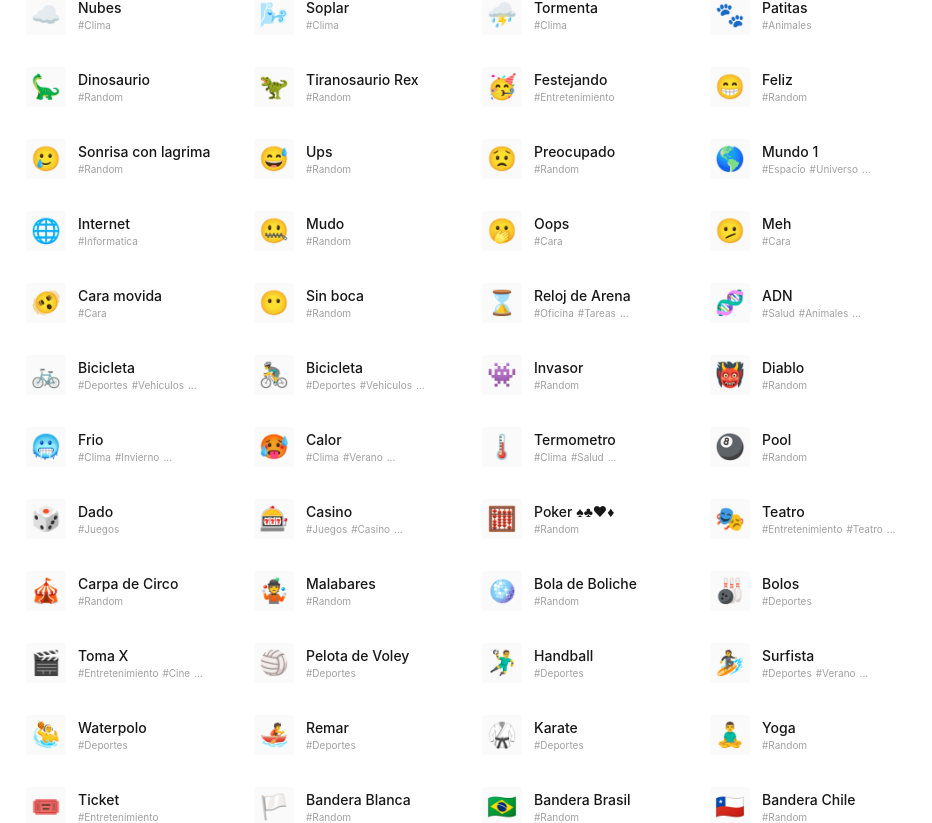
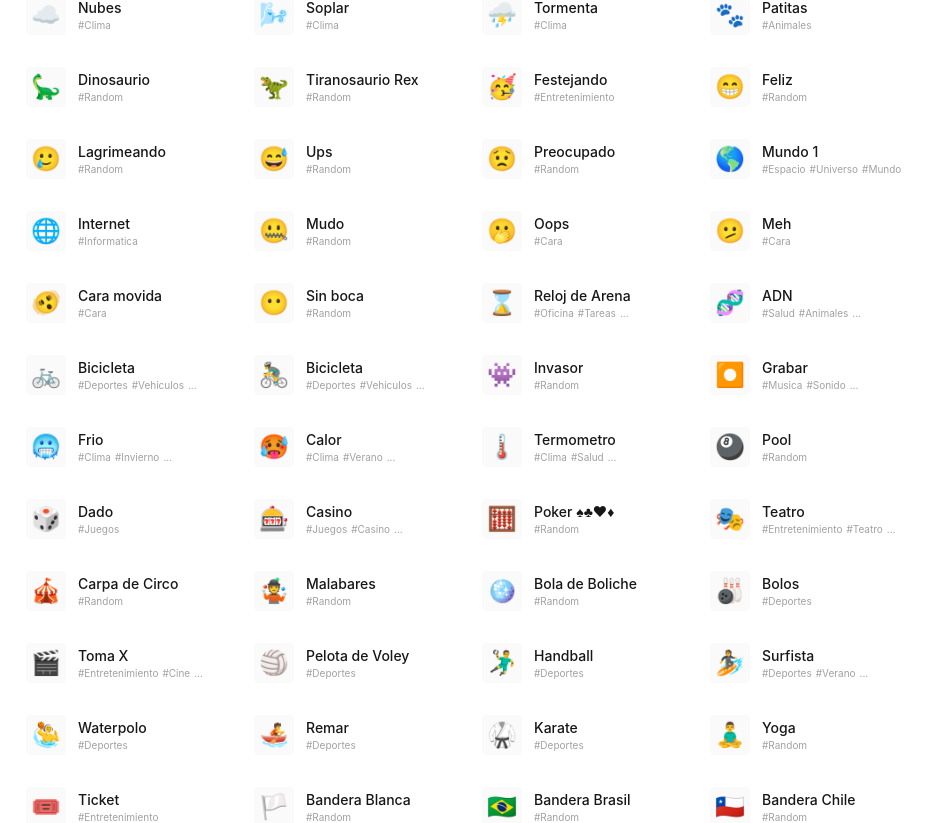
Before and after one commit to gonzalogramagia/l, a React (Vite) app: page / in a window 1280 px wide. Shown: the part 1492-2315 px from the top of the page, without its empty margins (174-1106 px from the left). Built offline with nearby package versions, Linux system fonts and the light colour scheme.

Commit message:
feat: apply local note link styles and fix symbols data syntax

```diff
--- a/src/components/local-note-link.tsx
+++ b/src/components/local-note-link.tsx
@@ -1,13 +1,18 @@
 import { StickyNote } from 'lucide-react'
+import { useLanguage } from '../contexts/language-context'
 
 export function LocalNoteLink() {
+    const { language } = useLanguage()
+    const baseUrl = "https://local.gonzalogramagia.com"
+    const href = language === 'en' ? `${baseUrl}/en` : baseUrl
+
     return (
         <a
-            href="https://local.gonzalogramagia.com"
-            className="fixed bottom-8 left-8 z-50 p-3 bg-white text-neutral-900 border border-neutral-200 rounded-full shadow-lg hover:bg-neutral-100 transition-colors cursor-pointer"
+            href={href}
+            className="fixed bottom-8 left-8 p-3 bg-white dark:bg-gray-800 border border-gray-200 dark:border-gray-700 rounded-full shadow-lg hover:shadow-xl transition-all hover:scale-110 group z-50"
             aria-label="Local Notes"
         >
-            <StickyNote className="w-6 h-6" />
+            <StickyNote className="w-6 h-6 text-gray-900 dark:text-white group-hover:text-yellow-500 transition-colors" />
         </a>
     )
 }
--- a/src/data/symbols.ts
+++ b/src/data/symbols.ts
@@ -166,10 +166,10 @@ export const symbols: SymbolItem[] = [
     { symbol: "🦖", description: { es: { main: "Tiranosaurio Rex" }, en: { main: "T-Rex" } }, category: "Emojis", tags: { es: ["Random"], en: ["Random"] } },
     { symbol: "🥳", description: { es: { main: "Festejando", secondary: ["Fiesta"] }, en: { main: "Partying Face", secondary: ["Party"] } }, category: "Emojis", tags: { es: ["Entretenimiento"], en: ["Entertainment"] } },
     { symbol: "😁", description: { es: { main: "Feliz" }, en: { main: "Happy" } }, category: "Emojis", tags: { es: ["Random"], en: ["Random"] } },
-    { symbol: "🥲", description: { es: { main: "Sonrisa con lagrima" }, en: { main: "Smiling Face with Tears" } }, category: "Emojis", tags: { es: ["Random"], en: ["Random"] } },
+    { symbol: "🥲", description: { es: { main: "Lagrimeando", secondary: ["Sonrisa con lágrima", "Sonrisa con lagrima"] }, en: { main: "Smiling Face with Tears" } }, category: "Emojis", tags: { es: ["Random"], en: ["Random"] } },
     { symbol: "😅", description: { es: { main: "Ups", secondary: ["Sudor"] }, en: { main: "Ups", secondary: ["Sudor"] } }, category: "Emojis", tags: { es: ["Random"], en: ["Random"] } },
     { symbol: "😟", description: { es: { main: "Preocupado" }, en: { main: "Worried" } }, category: "Emojis", tags: { es: ["Random"], en: ["Random"] } },
-    { symbol: "🌎", description: { es: { main: "Mundo 1", secondary: ["America"] }, en: { main: "Mundo 1", secondary: ["America"] } }, category: "Emojis", tags: { es: ["Espacio", "Universo"], en: ["Space", "Universe"] } },
+    { symbol: "🌎", description: { es: { main: "Mundo 1", secondary: ["America"] }, en: { main: "Mundo 1", secondary: ["America"] } }, category: "Emojis", tags: { es: ["Espacio", "Universo", "Mundo"], en: ["Space", "Universe", "World"] } },
     { symbol: "🌐", description: { es: { main: "Internet", secondary: ["World Web"] }, en: { main: "Internet", secondary: ["World Web"] } }, category: "Emojis", tags: { es: ["Informatica"], en: ["Computing"] } },
     { symbol: "🤐", description: { es: { main: "Mudo", secondary: ["Silenciado"] }, en: { main: "Mute", secondary: ["Silenced"] } }, category: "Emojis", tags: { es: ["Random"], en: ["Random"] } },
     { symbol: "🫢", description: { es: { main: "Oops", secondary: ["Mano en boca"] }, en: { main: "Oops", secondary: ["Mano en boca"] } }, category: "Emojis", tags: { es: ["Cara"], en: ["Face"] } },
@@ -181,7 +181,7 @@ export const symbols: SymbolItem[] = [
     { symbol: "🚲", description: { es: { main: "Bicicleta" }, en: { main: "Bicycle" } }, category: "Emojis", tags: { es: ["Deportes", "Vehiculos"], en: ["Sports", "Vehicles"] } },
     { symbol: "🚴‍♂️", description: { es: { main: "Bicicleta", secondary: ["Ciclista"] }, en: { main: "Bicycle", secondary: ["Biker"] } }, category: "Emojis", tags: { es: ["Deportes", "Vehiculos"], en: ["Sports", "Vehicles"] } },
     { symbol: "👾", description: { es: { main: "Invasor", secondary: ["Virus", "Monstruo", "Arcade"] }, en: { main: "Invasor", secondary: ["Monstruo", "Arcade", "Virus"] } }, category: "Emojis", tags: { es: ["Random"], en: ["Random"] } },
-    { symbol: "👹", description: { es: { main: "Diablo" }, en: { main: "Devil" } }, category: "Emojis", tags: { es: ["Random"], en: ["Random"] } },
+    { symbol: "⏺", description: { es: { main: "Grabar" }, en: { main: "Record" } }, category: "Emojis", tags: { es: ["Musica", "Sonido"], en: ["Music", "Sound"] } },
     { symbol: "🥶", description: { es: { main: "Frio", secondary: ["Congelado"] }, en: { main: "Cold", secondary: ["Frozen"] } }, category: "Emojis", tags: { es: ["Clima", "Invierno"], en: ["Weather", "Winter"] } },
     { symbol: "🥵", description: { es: { main: "Calor", secondary: ["Hot"] }, en: { main: "Hot", secondary: ["Hot"] } }, category: "Emojis", tags: { es: ["Clima", "Verano"], en: ["Weather", "Summer"] } },
     { symbol: "🌡️", description: { es: { main: "Termometro", secondary: ["Temperatura"] }, en: { main: "Temperature", secondary: ["Temperature"] } }, category: "Emojis", tags: { es: ["Clima", "Salud"], en: ["Weather", "Health"] } },
@@ -255,7 +255,7 @@ export const symbols: SymbolItem[] = [
     { symbol: "😡", description: { es: { main: "Enojado 2" }, en: { main: "Pouting Face" } }, category: "Emojis", tags: { es: ["Random"], en: ["Random"] } },
     { symbol: "🤬", description: { es: { main: "Enojado 4" }, en: { main: "Face with Symbols on Mouth" } }, category: "Emojis", tags: { es: ["Random"], en: ["Random"] } },
     { symbol: "⏩", description: { es: { main: "Adelantar x2" }, en: { main: "Fast Forward" } }, category: "Emojis", tags: { es: ["Musica", "Sonido"], en: ["Music", "Sound"] } },
-    { symbol: "🧭", description: { es: { main: "Brújula", secondary: ["Brujula"] }, en: { main: "Compass" } }, category: "Emojis", tags: { es: ["Random"], en: ["Random"] } },
+    { symbol: "🧭", description: { es: { main: "Brújula", secondary: ["Brujula"] }, en: { main: "Compass" } }, category: "Emojis", tags: { es: ["Random", "Mundo"], en: ["Random", "World"] } },
     { symbol: "🔑", description: { es: { main: "Llave (*)" }, en: { main: "Key (*)" } }, category: "Emojis", tags: { es: ["Casa"], en: ["Home"] } },
     { symbol: "🔓", description: { es: { main: "Candado Abierto" }, en: { main: "Unlocked" } }, category: "Emojis", tags: { es: ["Casa"], en: ["Home"] } },
     { symbol: "🔒", description: { es: { main: "Candado Cerrado" }, en: { main: "Locked" } }, category: "Emojis", tags: { es: ["Casa"], en: ["Home"] } },
@@ -367,7 +367,6 @@ export const symbols: SymbolItem[] = [
     { symbol: "🐫", description: { es: { main: "Camello", secondary: ["Desierto"] }, en: { main: "Camel", secondary: ["Desert"] } }, category: "Emojis", tags: { es: ["Animales"], en: ["Animals"] } },
     { symbol: "🐬", description: { es: { main: "Delfín", secondary: ["Delfin"] }, en: { main: "Dolphin" } }, category: "Emojis", tags: { es: ["Animales"], en: ["Animals"] } },
     { symbol: "🎯", description: { es: { main: "Dardos", secondary: ["Objetivo", "Tiro al Blanco"] }, en: { main: "Darts", secondary: ["Goal", "Target Shooting"] } }, category: "Emojis", tags: { es: ["Deportes", "Juegos", "Equipo", "Oficina"], en: ["Sports", "Games", "Office", "Team"] } },
-    { symbol: "🔥", description: { es: { main: "Fuego" }, en: { main: "Fire" } }, category: "Emojis", tags: { es: ["Random"], en: ["Random"] } },
     { symbol: "🧑‍🚒", description: { es: { main: "Bombero", secondary: ["Fuego"] }, en: { main: "Firefighter", secondary: ["Fire"] } }, category: "Emojis", tags: { es: ["Profesiones"], en: ["Professions"] } },
     { symbol: "💡", description: { es: { main: "Bombilla de Luz" }, en: { main: "Light Bulb" } }, category: "Emojis", tags: { es: ["Casa"], en: ["Home"] } },
     { symbol: "🛠️", description: { es: { main: "Herramientas" }, en: { main: "Tools" } }, category: "Emojis", tags: { es: ["Tareas"], en: ["Tasks"] } },
@@ -390,17 +389,17 @@ export const symbols: SymbolItem[] = [
     { symbol: "🍿", description: { es: { main: "Cine" }, en: { main: "Cinema" } }, category: "Emojis", tags: { es: ["Entretenimiento"], en: ["Entertainment"] } },
     { symbol: "🏆", description: { es: { main: "Trofeo" }, en: { main: "Trophy" } }, category: "Emojis", tags: { es: ["Deportes"], en: ["Sports"] } },
     { symbol: "🫳", description: { es: { main: "Drop (*)" }, en: { main: "Drop (*)" } }, category: "Emojis", tags: { es: ["Argentina", "Entretenimiento"], en: ["Argentina", "Entertainment"] } },
-    { symbol: "🎤", description: { es: { main: "Mic (*)" }, en: { main: "Mic (*)" } }, category: "Emojis", tags: { es: ["Random"], en: ["Random"] } },
+    { symbol: "🎤", description: { es: { main: "Mic (*)" }, en: { main: "Mic (*)" } }, category: "Emojis", tags: { es: ["Random", "Musica"], en: ["Random", "Music"] } },
     { symbol: "🍀", description: { es: { main: "Trebol" }, en: { main: "Clover" } }, category: "Emojis", tags: { es: ["Plantas"], en: ["Plants"] } },
     { symbol: "🍃", description: { es: { main: "Hojas" }, en: { main: "Leaves" } }, category: "Emojis", tags: { es: ["Plantas"], en: ["Plants"] } },
-    { symbol: "🔇", description: { es: { main: "Silencio", secondary: ["Muteado", "Sin sonido"] }, en: { main: "Silence" } }, category: "Emojis", tags: { es: ["Musica", "Sonido"], en: ["Music", "Sound"] } },
+    { symbol: "🔇", description: { es: { main: "Silencio", secondary: ["Muteado", "Sin sonido"] }, en: { main: "Silence", secondary: ["Mute", "No sound"] } }, category: "Emojis", tags: { es: ["Musica", "Sonido"], en: ["Music", "Sound"] } },
     { symbol: "💅", description: { es: { main: "Esmalte de Uñas", secondary: ["Esmalte Unas", "Manicura"] }, en: { main: "Nail Polish", secondary: ["Manicure"] } }, category: "Emojis", tags: { es: ["Mujeres"], en: ["Women"] } },
     { symbol: "🔗", description: { es: { main: "Link", secondary: ["Enlace", "URL"] }, en: { main: "Link", secondary: ["Link", "URL"] } }, category: "Emojis", tags: { es: ["Random"], en: ["Random"] } },
     { symbol: "🍋", description: { es: { main: "Limón", secondary: ["Limon"] }, en: { main: "Lemon" } }, category: "Emojis", tags: { es: ["Frutas", "Bebidas"], en: ["Fruits", "Drinks"] } },
     { symbol: "🥦", description: { es: { main: "Brócoli", secondary: ["Brocoli"] }, en: { main: "Broccoli" } }, category: "Emojis", tags: { es: ["Vegetales", "Comidas"], en: ["Vegetables", "Food"] } },
     { symbol: "🥬", description: { es: { main: "Lechuga" }, en: { main: "Lettuce" } }, category: "Emojis", tags: { es: ["Vegetales", "Comidas"], en: ["Vegetables", "Food"] } },
     { symbol: "🌲", description: { es: { main: "Pino" }, en: { main: "Pine Tree" } }, category: "Emojis", tags: { es: ["Plantas"], en: ["Plants"] } },
-    { symbol: "🎄", description: { es: { main: "Árbol de Navidad", secondary: ["Arbol de Navidad"] }, en: { main: "Arbol de Navidad" } }, category: "Emojis", tags: { es: ["Plantas", "Invierno"], en: ["Plants", "Winter"] } },
+    { symbol: "🎄", description: { es: { main: "Árbol de Navidad", secondary: ["Arbol de Navidad"] }, en: { main: "Christmas Tree" } }, category: "Emojis", tags: { es: ["Plantas", "Invierno"], en: ["Plants", "Winter"] } },
     { symbol: "🍎", description: { es: { main: "Manzana" }, en: { main: "Apple" } }, category: "Emojis", tags: { es: ["Frutas", "Comidas"], en: ["Fruits", "Food"] } },
     { symbol: "🏀", description: { es: { main: "Pelota de Basquet", secondary: ["Basquet"] }, en: { main: "Basketball", secondary: ["Basketball"] } }, category: "Emojis", tags: { es: ["Deportes", "Pelotas"], en: ["Sports", "Balls"] } },
     { symbol: "🎾", description: { es: { main: "Tenis" }, en: { main: "Tennis" } }, category: "Emojis", tags: { es: ["Deportes"], en: ["Sports"] } },
@@ -419,9 +418,9 @@ export const symbols: SymbolItem[] = [
     { symbol: "🦜", description: { es: { main: "Loro" }, en: { main: "Parrot" } }, category: "Emojis", tags: { es: ["Animales"], en: ["Animals"] } },
     { symbol: "🦉", description: { es: { main: "Búho", secondary: ["Buho"] }, en: { main: "Owl" } }, category: "Emojis", tags: { es: ["Animales"], en: ["Animals"] } },
     { symbol: "🐴 🐎", description: { es: { main: "Caballo" }, en: { main: "Horse" } }, category: "Emojis", tags: { es: ["Animales"], en: ["Animals"] } },
-    { symbol: "🏇", description: { es: { main: "Caballo de carreras" }, en: { main: "Caballo de carreras" } }, category: "Emojis", tags: { es: ["Animales"], en: ["Animals"] } },
+    { symbol: "🏇", description: { es: { main: "Caballo de carreras" }, en: { main: "Racehorse" } }, category: "Emojis", tags: { es: ["Animales"], en: ["Animals"] } },
     { symbol: "🦓", description: { es: { main: "Zebra" }, en: { main: "Zebra" } }, category: "Emojis", tags: { es: ["Animales"], en: ["Animals"] } },
-    { symbol: "🎵", description: { es: { main: "Nota Musical" }, en: { main: "Nota Musicl" } }, category: "Emojis", tags: { es: ["Entretenimiento", "Musica"], en: ["Entertainment", "Music"] } },
+    { symbol: "🎵", description: { es: { main: "Nota Musical" }, en: { main: "Musical Note" } }, category: "Emojis", tags: { es: ["Entretenimiento", "Musica"], en: ["Entertainment", "Music"] } },
     { symbol: "🔝", description: { es: { main: "Top", secondary: ["Arriba"] }, en: { main: "Top", secondary: ["Arriba"] } }, category: "Emojis", tags: { es: ["Random"], en: ["Random"] } },
     { symbol: "🆕", description: { es: { main: "Nuevo", secondary: ["New"] }, en: { main: "New", secondary: ["New"] } }, category: "Emojis", tags: { es: ["Random"], en: ["Random"] } },
     { symbol: "🔙", description: { es: { main: "Back", secondary: ["Volver"] }, en: { main: "Back", secondary: ["Back"] } }, category: "Emojis", tags: { es: ["Random"], en: ["Random"] } },
@@ -447,14 +446,14 @@ export const symbols: SymbolItem[] = [
     { symbol: "🤙", description: { es: { main: "Mano Loose" }, en: { main: "Loose Hand" } }, category: "Emojis", tags: { es: ["Gestos"], en: ["Gestures"] } },
     { symbol: "🙌", description: { es: { main: "Manos 2", secondary: ["Recibir"] }, en: { main: "Hands 2", secondary: ["Receive"] } }, category: "Emojis", tags: { es: ["Gestos"], en: ["Gestures"] } },
     { symbol: "🏋️‍♂️", description: { es: { main: "Gym" }, en: { main: "Gym" } }, category: "Emojis", tags: { es: ["Deportes", "Salud"], en: ["Sports", "Health"] } },
-    { symbol: "🌍", description: { es: { main: "Mundo 2" }, en: { main: "World 2" } }, category: "Emojis", tags: { es: ["Espacio", "Universo"], en: ["Space", "Universe"] } },
-    { symbol: "🌏", description: { es: { main: "Mundo 3" }, en: { main: "World 3" } }, category: "Emojis", tags: { es: ["Espacio", "Universo"], en: ["Space", "Universe"] } },
+    { symbol: "🌍", description: { es: { main: "Mundo 2" }, en: { main: "World 2" } }, category: "Emojis", tags: { es: ["Espacio", "Universo", "Mundo"], en: ["Space", "Universe", "World"] } },
+    { symbol: "🌏", description: { es: { main: "Mundo 3" }, en: { main: "World 3" } }, category: "Emojis", tags: { es: ["Espacio", "Universo", "Mundo"], en: ["Space", "Universe", "World"] } },
     { symbol: "💐", description: { es: { main: "Ramo de Flores" }, en: { main: "Bouquet" } }, category: "Emojis", tags: { es: ["Plantas"], en: ["Plants"] } },
     { symbol: "✅", description: { es: { main: "Check" }, en: { main: "Check" } }, category: "Emojis", tags: { es: ["Tareas"], en: ["Tasks"] } },
     { symbol: "🧹", description: { es: { main: "Escoba", secondary: ["Limpieza"] }, en: { main: "Broom", secondary: ["Cleaning"] } }, category: "Emojis", tags: { es: ["Casa"], en: ["Home"] } },
     { symbol: "🫧", description: { es: { main: "Burbujas" }, en: { main: "Bubbles" } }, category: "Emojis", tags: { es: ["Random"], en: ["Random"] } },
     { symbol: "💊", description: { es: { main: "Pastilla" }, en: { main: "Pill" } }, category: "Emojis", tags: { es: ["Salud"], en: ["Health"] } },
-    { symbol: "😈", description: { es: { main: "Demonio" }, en: { main: "Devil" } }, category: "Emojis", tags: { es: ["Cara"], en: ["Face"] } },
+    { symbol: "😈", description: { es: { main: "Demonio" }, en: { main: "Devil" } }, category: "Emojis", tags: { es: ["Cara", "Infierno"], en: ["Face", "Hell"] } },
     { symbol: "🎅", description: { es: { main: "Papá Noel", secondary: ["Papa Noel", "Navidad"] }, en: { main: "Santa Claus", secondary: ["Christmas"] } }, category: "Emojis", tags: { es: ["Invierno"], en: ["Winter"] } },
     { symbol: "🤜", description: { es: { main: "Puño 1 (*)", secondary: ["Puno 1 (*)", "Punio 1 (*)"] }, en: { main: "Right-Facing Fist (*)" } }, category: "Emojis", tags: { es: ["Gestos"], en: ["Gestures"] } },
     { symbol: "🤛", description: { es: { main: "Puño 2 (*)", secondary: ["Puno 2 (*)", "Punio 2 (*)"] }, en: { main: "Left-Facing Fist (*)" } }, category: "Emojis", tags: { es: ["Gestos"], en: ["Gestures"] } },
@@ -476,8 +475,8 @@ export const symbols: SymbolItem[] = [
     { symbol: "🎈", description: { es: { main: "Globo" }, en: { main: "Balloon" } }, category: "Emojis", tags: { es: ["Random"], en: ["Random"] } },
     { symbol: "🧲", description: { es: { main: "Iman", secondary: ["Atraccion"] }, en: { main: "Magnet", secondary: ["Attraction"] } }, category: "Emojis", tags: { es: ["Random"], en: ["Random"] } },
     { symbol: "🔬", description: { es: { main: "Microscopio" }, en: { main: "Microscope" } }, category: "Emojis", tags: { es: ["Ciencia"], en: ["Science"] } },
-    { symbol: "🌹", description: { es: { main: "Rosa" }, en: { main: "Rose" } }, category: "Emojis", tags: { es: ["Plantas"], en: ["Plants"] } },
-    { symbol: "🔂", description: { es: { main: "Loop 2" }, en: { main: "Loop 2" } }, category: "Emojis", tags: { es: ["Musica"], en: ["Music"] } },
+    { symbol: "🌹", description: { es: { main: "Rosa" }, en: { main: "Rose" } }, category: "Emojis", tags: { es: ["Amor", "Plantas"], en: ["Love", "Plants"] } },
+    { symbol: "🔂", description: { es: { main: "Loop 2" }, en: { main: "Loop 2" } }, category: "Emojis", tags: { es: ["Musica", "Sonido"], en: ["Music", "Sound"] } },
     { symbol: "🌊", description: { es: { main: "Ola" }, en: { main: "Wave" } }, category: "Emojis", tags: { es: ["Verano"], en: ["Summer"] } },
     { symbol: "🔋", description: { es: { main: "Batería", secondary: ["Bateria"] }, en: { main: "Battery" } }, category: "Emojis", tags: { es: ["Random"], en: ["Random"] } },
     { symbol: "🛏", description: { es: { main: "Cama" }, en: { main: "Bed" } }, category: "Emojis", tags: { es: ["Casa"], en: ["Home"] } },
@@ -485,7 +484,6 @@ export const symbols: SymbolItem[] = [
     { symbol: "🚂", description: { es: { main: "Tren" }, en: { main: "Train" } }, category: "Emojis", tags: { es: ["Vehiculos"], en: ["Vehicles"] } },
     { symbol: "🛹", description: { es: { main: "Skate", secondary: ["Patineta"] }, en: { main: "Skate", secondary: ["Patineta"] } }, category: "Emojis", tags: { es: ["Vehiculos"], en: ["Vehicles"] } },
     { symbol: "⏸", description: { es: { main: "Pausa" }, en: { main: "Pause" } }, category: "Emojis", tags: { es: ["Musica", "Sonido"], en: ["Music", "Sound"] } },
-    { symbol: "⏺", description: { es: { main: "Grabar" }, en: { main: "Record" } }, category: "Emojis", tags: { es: ["Musica", "Sonido"], en: ["Music", "Sound"] } },
     { symbol: "⏪", description: { es: { main: "Retroceder", secondary: ["Volver"] }, en: { main: "Rewind", secondary: ["Back"] } }, category: "Emojis", tags: { es: ["Musica", "Sonido"], en: ["Music", "Sound"] } },
     { symbol: "ℹ", description: { es: { main: "Información", secondary: ["Informacion"] }, en: { main: "Information" } }, category: "Emojis", tags: { es: ["Random"], en: ["Random"] } },
     { symbol: "🖼", description: { es: { main: "Cuadro", secondary: ["Pintura"] }, en: { main: "Painting", secondary: ["Painting"] } }, category: "Emojis", tags: { es: ["Casa"], en: ["Home"] } },
@@ -510,6 +508,7 @@ export const symbols: SymbolItem[] = [
     { symbol: "🤌", description: { es: { main: "Mano Italiana" }, en: { main: "Italian Hand" } }, category: "Emojis", tags: { es: ["Gestos"], en: ["Gestures"] } },
     { symbol: "😤", description: { es: { main: "Enojado 1" }, en: { main: "Face with Steam From Nose" } }, category: "Emojis", tags: { es: ["Random"], en: ["Random"] } },
     { symbol: "😠", description: { es: { main: "Enojado 3" }, en: { main: "Angry Face" } }, category: "Emojis", tags: { es: ["Random"], en: ["Random"] } },
+    { symbol: "👿", description: { es: { main: "Diablo Enojado" }, en: { main: "Angry Face with Horns" } }, category: "Emojis", tags: { es: ["Infierno", "Magia"], en: ["Hell", "Magic"] } },
     { symbol: "🕶", description: { es: { main: "Lentes de sol" }, en: { main: "Sunglasses" } }, category: "Emojis", tags: { es: ["Verano", "Ropa", "Accesorios"], en: ["Summer", "Clothing", "Accessories"] } },
     { symbol: "☝", description: { es: { main: "Dedo arriba" }, en: { main: "Index Pointing Up" } }, category: "Emojis", tags: { es: ["Gestos"], en: ["Gestures"] } },
     { symbol: "🫵", description: { es: { main: "Dedo apuntandote" }, en: { main: "Index Pointing at the Viewer" } }, category: "Emojis", tags: { es: ["Gestos"], en: ["Gestures"] } },
@@ -547,7 +546,7 @@ export const symbols: SymbolItem[] = [
     { symbol: "🎥", description: { es: { main: "Camara de Video" }, en: { main: "Movie Camera" } }, category: "Emojis", tags: { es: ["Entretenimiento"], en: ["Entertainment"] } },
     { symbol: "🔫", description: { es: { main: "Pistola" }, en: { main: "Pistol" } }, category: "Emojis", tags: { es: ["Armamento", "Guerra"], en: ["Weapons", "War"] } },
     { symbol: "📰", description: { es: { main: "Diario", secondary: ["Noticias"] }, en: { main: "Newspaper", secondary: ["Noticias"] } }, category: "Emojis", tags: { es: ["Random"], en: ["Random"] } },
-    { symbol: "🗺", description: { es: { main: "Mapa" }, en: { main: "Map" } }, category: "Emojis", tags: { es: ["Random"], en: ["Random"] } },
+    { symbol: "🗺", description: { es: { main: "Mapa" }, en: { main: "Map" } }, category: "Emojis", tags: { es: ["Mundo"], en: ["World"] } },
     { symbol: "🫶", description: { es: { main: "Manos Corazón", secondary: ["Manos Corazon"] }, en: { main: "Hands Corazon" } }, category: "Emojis", tags: { es: ["Amor", "Gestos"], en: ["Love", "Gestures"] } },
     { symbol: "🍊", description: { es: { main: "Naranja" }, en: { main: "Orange" } }, category: "Emojis", tags: { es: ["Bebidas", "Frutas"], en: ["Drinks", "Fruits"] } },
     { symbol: "❄", description: { es: { main: "Copo de Nieve" }, en: { main: "Snowflake" } }, category: "Emojis", tags: { es: ["Clima", "Invierno"], en: ["Weather", "Winter"] } },
@@ -608,7 +607,7 @@ export const symbols: SymbolItem[] = [
     { symbol: "🥂", description: { es: { main: "Brindis" }, en: { main: "Cheers" } }, category: "Emojis", tags: { es: ["Bebidas"], en: ["Drinks"] } },
     { symbol: "🩸", description: { es: { main: "Sangre" }, en: { main: "Blood" } }, category: "Emojis", tags: { es: ["Gestos", "Salud"], en: ["Gestures", "Health"] } },
     { symbol: "🚪", description: { es: { main: "Puerta" }, en: { main: "Door" } }, category: "Emojis", tags: { es: ["Casa"], en: ["Home"] } },
-    { symbol: "🛌", description: { es: { main: "Acostado en la Cama" }, en: { main: "Lying in Bed" } }, category: "Emojis", tags: { es: ["Casa", "Gestos"], en: ["Home", "Gestures"] } },
+    { symbol: "🛌", description: { es: { main: "Acostado en la Cama", secondary: ["Durmiendo", "Dormir, Sueno"] }, en: { main: "Lying in Bed", secondary: ["Sleeping", "Sleep"] } }, category: "Emojis", tags: { es: ["Casa", "Noche", "Sueño"], en: ["Home", "Night", "Sleep"] } },
     { symbol: "🧳", description: { es: { main: "Valija", secondary: ["Bolso"] }, en: { main: "Suitcase", secondary: ["Bag"] } }, category: "Emojis", tags: { es: ["Random"], en: ["Random"] } },
     { symbol: "🪟", description: { es: { main: "Ventana" }, en: { main: "Window" } }, category: "Emojis", tags: { es: ["Casa"], en: ["Home"] } },
     { symbol: "🪞", description: { es: { main: "Espejo" }, en: { main: "Mirror" } }, category: "Emojis", tags: { es: ["Casa"], en: ["Home"] } },
@@ -617,7 +616,6 @@ export const symbols: SymbolItem[] = [
     { symbol: "🔭", description: { es: { main: "Telescopio" }, en: { main: "Telescope" } }, category: "Emojis", tags: { es: ["Espacio", "Universo"], en: ["Space", "Universe"] } },
     { symbol: "🧽", description: { es: { main: "Esponja" }, en: { main: "Sponge" } }, category: "Emojis", tags: { es: ["Casa"], en: ["Home"] } },
     { symbol: "🚿", description: { es: { main: "Ducha" }, en: { main: "Shower" } }, category: "Emojis", tags: { es: ["Casa"], en: ["Home"] } },
-    { symbol: "🎙", description: { es: { main: "Microfono" }, en: { main: "Microphone" } }, category: "Emojis", tags: { es: ["Instrumentos", "Oficina", "Musica"], en: ["Instruments", "Office", "Music"] } },
     { symbol: "🏭", description: { es: { main: "Fabrica" }, en: { main: "Factory" } }, category: "Emojis", tags: { es: ["Random"], en: ["Random"] } },
     { symbol: "🛰", description: { es: { main: "Satelite" }, en: { main: "Satellite" } }, category: "Emojis", tags: { es: ["Vehiculos", "Espacio", "Universo"], en: ["Vehicles", "Space", "Universe"] } },
     { symbol: "🏟", description: { es: { main: "Estadio de Fútbol", secondary: ["Estadio de Fútbol"] }, en: { main: "Soccer Stadium" } }, category: "Emojis", tags: { es: ["Deportes", "Edificios"], en: ["Sports", "Buildings"] } },
@@ -738,7 +736,7 @@ export const symbols: SymbolItem[] = [
     { symbol: "🤨🙅‍♂️🚫", description: { es: { main: "Ni ahi" }, en: { main: "No way" } }, category: "Expresiones", tags: { es: ["Random"], en: ["Random"] } },
     { symbol: "🪄🎩🐇✨", description: { es: { main: "Abracadabra" }, en: { main: "Abracadabra" } }, category: "Expresiones", tags: { es: ["Random"], en: ["Random"] } },
     { symbol: "👷‍♂️🏗📦", description: { es: { main: "Construcción", secondary: ["Construccion en Obras"] }, en: { main: "Construction" } }, category: "Expresiones", tags: { es: ["Random"], en: ["Random"] } },
-    { symbol: "😴💤⏰", description: { es: { main: "Sueño" }, en: { main: "Sleepy" } }, category: "Expresiones", tags: { es: ["Random"], en: ["Random"] } },
+    { symbol: "😴💤⏰", description: { es: { main: "Dormido", secondary: ["Dormido", "Dormir, Sueno"] }, en: { main: "Sleepy" } }, category: "Expresiones", tags: { es: ["Random"], en: ["Random"] } },
     { symbol: "🫠😵‍💫", description: { es: { main: "No doy más" }, en: { main: "Exhausted" } }, category: "Expresiones", tags: { es: ["Random"], en: ["Random"] } },
     { symbol: "🔥🗣️💣", description: { es: { main: "Se picó" }, en: { main: "Heated Argument" } }, category: "Expresiones", tags: { es: ["Random"], en: ["Random"] } },
     { symbol: "⌛😤", description: { es: { main: "0 paciencia" }, en: { main: "Zero Patience" } }, category: "Expresiones", tags: { es: ["Random"], en: ["Random"] } },
```
